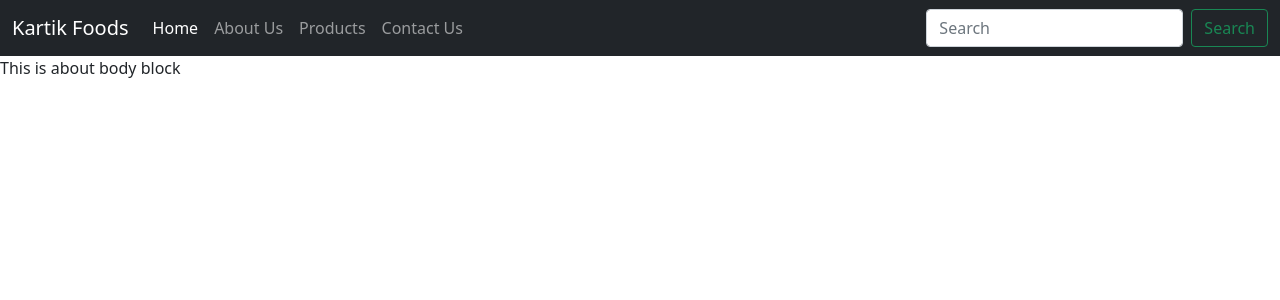
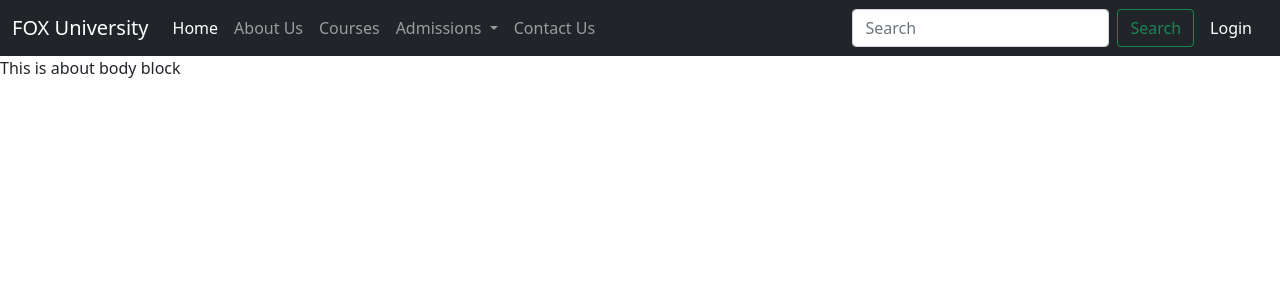
Before and after one commit to richab246/Django-website, a Django app: page /about in a window 1280 px wide. Shown: the top 300 px of the page. Run offline with Django 4.2, Linux system fonts and the light colour scheme.

Commit message:
Update base.html

```diff
--- a/templates/base.html
+++ b/templates/base.html
@@ -7,26 +7,36 @@
 
     <!-- Bootstrap CSS -->
     <link href="https://cdn.jsdelivr.net/npm/bootstrap@5.1.3/dist/css/bootstrap.min.css" rel="stylesheet" integrity="sha384-1BmE4kWBq78iYhFldvKuhfTAU6auU8tT94WrHftjDbrCEXSU1oBoqyl2QvZ6jIW3" crossorigin="anonymous">
-
-    <title> {% block title %}{% endblock title %} | Kartik Foods</title>
+    <title> {% block title %}{% endblock title %} | Fox University</title>
   </head>
   <body>
    <nav class="navbar navbar-expand-lg navbar-dark bg-dark">
       <div class="container-fluid">
-        <a class="navbar-brand" href="#">Kartik Foods</a>
+        <a class="navbar-brand" href="#">FOX University</a>
         <button class="navbar-toggler" type="button" data-bs-toggle="collapse" data-bs-target="#navbarSupportedContent" aria-controls="navbarSupportedContent" aria-expanded="false" aria-label="Toggle navigation">
           <span class="navbar-toggler-icon"></span>
         </button>
-        <div class="collapse navbar-collapse" id="navbarSupportedContent">
+        <div class="collapse navbar-collapse" id="navbarSupportedContent px-0">
           <ul class="navbar-nav me-auto mb-2 mb-lg-0">
-            <li class="nav-item">
+            <li class="nav-item ">
               <a class="nav-link active" aria-current="page" href="/">Home</a>
             </li>
             <li class="nav-item">
               <a class="nav-link" href="/about">About Us</a>
             </li>
             <li class="nav-item">
-              <a class="nav-link" href="/products">Products</a>
+              <a class="nav-link" href="/products">Courses</a>
+            </li>
+            <li class="nav-item dropdown">
+              <a class="nav-link dropdown-toggle" href="#" id="navbarDropdown" role="button" data-bs-toggle="dropdown" aria-expanded="false">
+                Admissions
+              </a>
+              <ul class="dropdown-menu" aria-labelledby="navbarDropdown">
+                <li><a class="dropdown-item" href="#">Undergraduate</a></li>
+                <li><a class="dropdown-item" href="#">Post-Graduate</a></li>
+                <li><hr class="dropdown-divider"></li>
+                <li><a class="dropdown-item" href="#">Other programs</a></li>
+              </ul>
             </li>
             <li class="nav-item">
                <a class="nav-link" href="/contact">Contact Us</a>
@@ -36,6 +46,9 @@
             <input class="form-control me-2" type="search" placeholder="Search" aria-label="Search">
             <button class="btn btn-outline-success" type="submit">Search</button>
           </form>
+          <li class="nav-item d-flex">
+            <a class="nav-link text-white" href="/login">Login</a>
+          </li>
         </div>
       </div>
     </nav>
```
